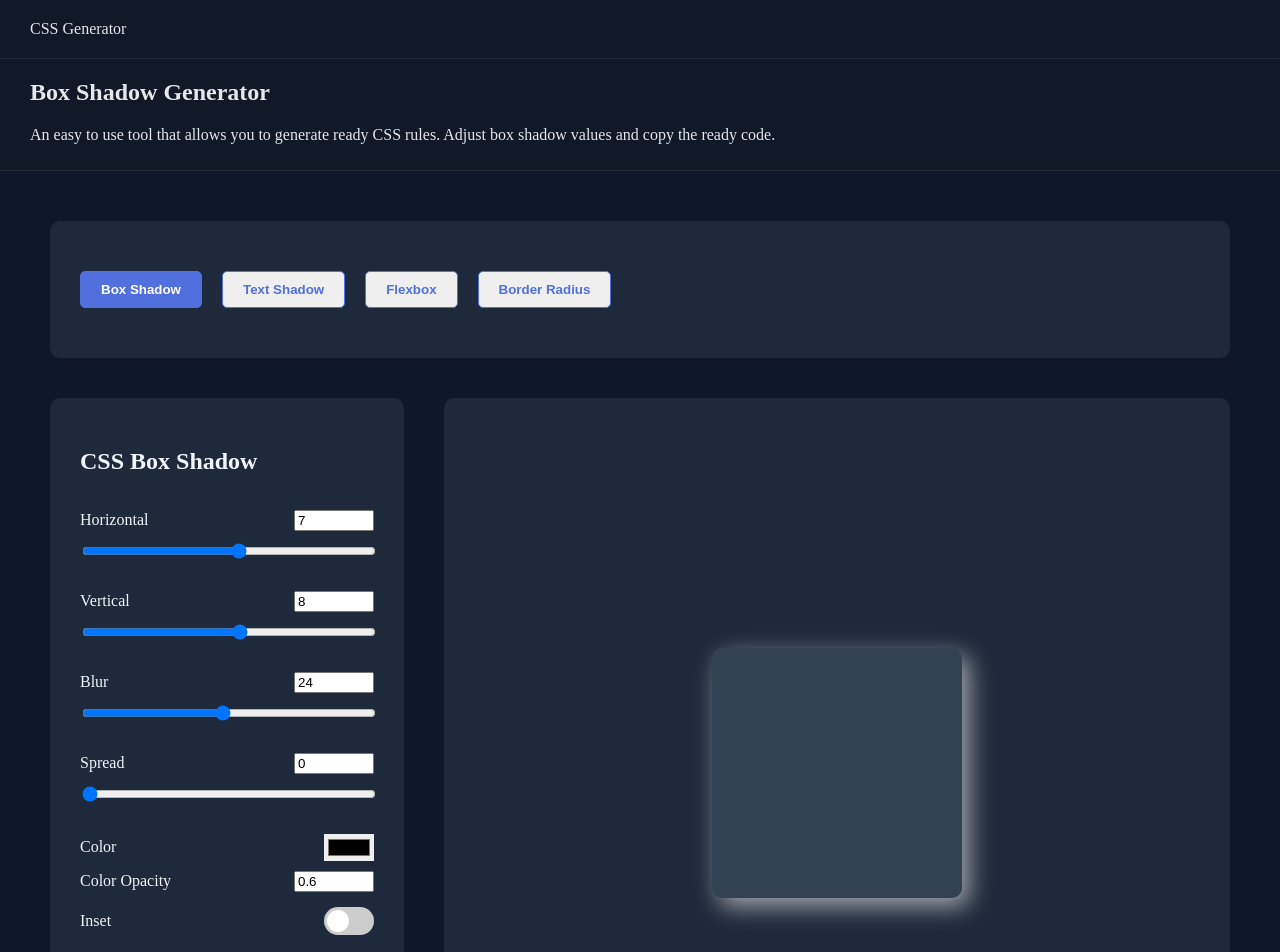
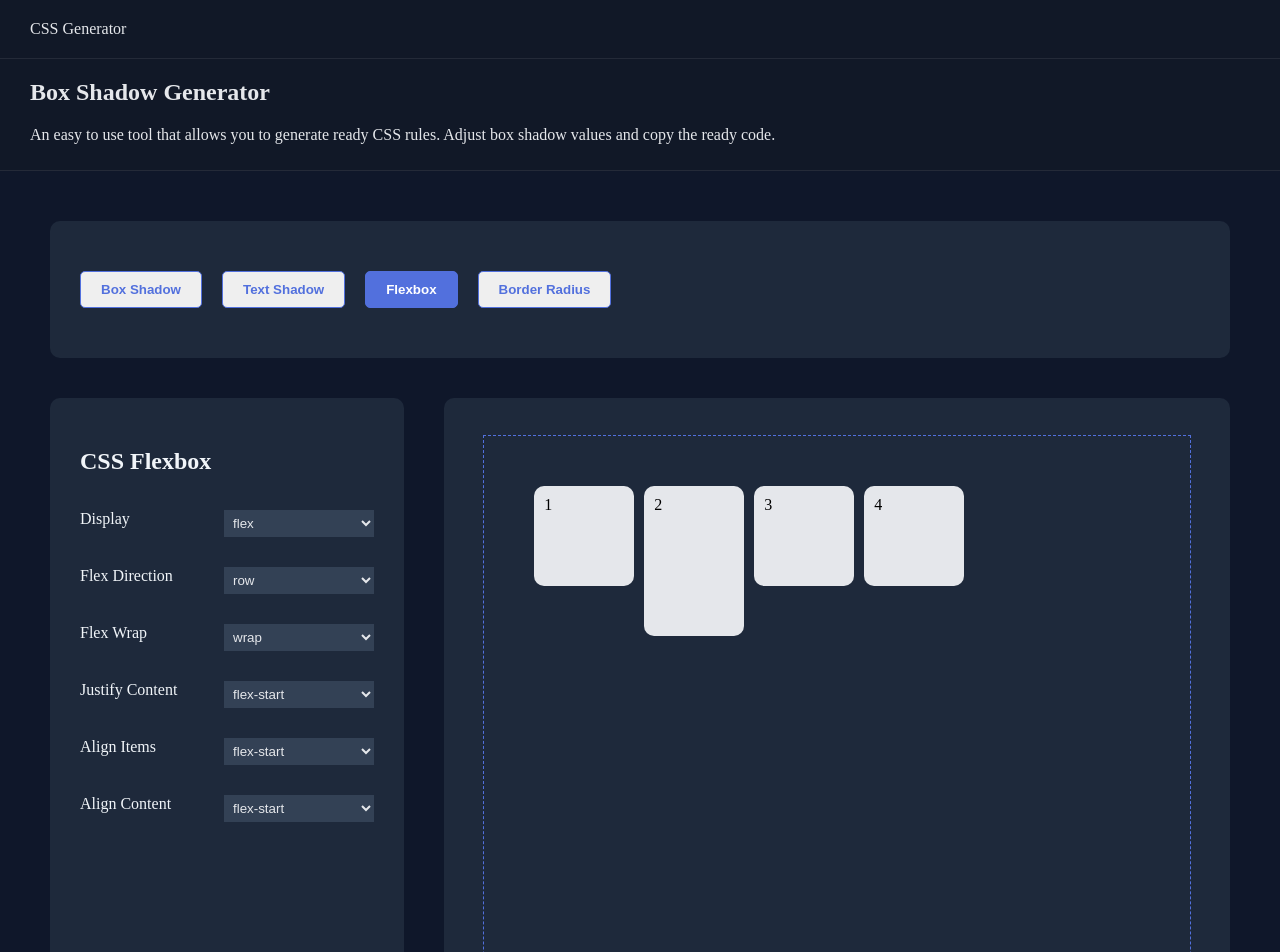
Before and after one commit to Shashwat64/CSS-Generator, a React (Vite) app: page / in a window 1280 px wide. Shown: the top 952 px of the page. Built offline with nearby package versions, Linux system fonts and the light colour scheme.

Commit message:
feat: to make flexbox component

```diff
--- a/src/Components/MainSection.jsx
+++ b/src/Components/MainSection.jsx
@@ -12,7 +12,7 @@ import data from '../data/data'
 export default function MainSection(){
 
    const [cssCode, setCssCode] = useState()
-   const [activeProp, setActiveProp] = useState('Box Shadow')
+   const [activeProp, setActiveProp] = useState('Flexbox')
    const [value, setValue] = useState(data.find((prop,i)=>activeProp===prop.name))
 
    console.log(activeProp)
--- a/src/Components/MainSection/MainUI.jsx
+++ b/src/Components/MainSection/MainUI.jsx
@@ -3,6 +3,7 @@ import data from "../../data/data"
 
 import BoxShadow from "../PropComponents/BoxShadow"
 import TextShadow from "../PropComponents/TextShadow"
+import Flexbox from "../PropComponents/Flexbox"
 
 export default function MainUI({value, setValue, activeProp, setCssCode}) {
   // const [value, setValue] = useState(data.find((prop,i)=>props.activeProp===prop.name))
@@ -47,6 +48,10 @@ export default function MainUI({value, setValue, activeProp, setCssCode}) {
     <section className="main-ui">
       {activeProp === "Box Shadow" && <BoxShadow value={value} setValue={setValue} setCssCode={setCssCode} />}
       {activeProp === "Text Shadow" && <TextShadow value={value} setValue={setValue} setCssCode={setCssCode} activeProp={activeProp}/>}
+
+      {activeProp === "Flexbox" && <Flexbox value={value} setValue={setValue} setCssCode={setCssCode} activeProp={activeProp}/>}
+
+
     </section>
   )
 }
--- /dev/null
+++ b/src/Components/PropComponents/Flexbox.jsx
@@ -0,0 +1,77 @@
+import { useState } from 'react'
+
+import { hexToRgba } from '../../data/helperFunctions'
+
+export default function Flexbox({value, setValue, setCssCode, activeProp}){
+
+  const [flexStyles, setFlexStyles] = useState({
+    display: "flex",
+    flexDirection: "row",
+    flexWrap: "wrap",
+    justifyContent: "flex-start",
+    alignItems: "flex-start",
+    alignContent: "flex-start"
+  })
+
+  function handleChange(property, value) {
+    setFlexStyles(prev => ({
+      ...prev,
+      [property]: value
+    }))
+  }
+
+  console.log(flexStyles)
+
+
+
+  const [extraElem, setExtraElem] = useState(value.element)
+
+  const inputHtml = Object.entries(value.properties).map(([key, val],i)=>{
+
+    return(
+      <div className="control" key={key}>
+      <label className="flexbox-containers">
+        {val[0]}
+        <select
+          defaultValue={val[1]}
+          onChange={(e) => handleChange(key, e.target.value)}
+        >
+          {val.slice(1).map((option) => (
+            <option key={option} value={option}>
+              {option}
+            </option>
+          ))}
+        </select>
+
+      </label>
+    </div>
+    )
+  })
+
+  console.log(value, activeProp, extraElem)
+
+  return(
+
+    <>
+      <div className="user-input-section">
+          <h2>CSS {value.name}</h2>
+          {inputHtml}
+        </div>
+
+        <div className="output-section">
+          <div
+            className='output-flexbox'
+            style={flexStyles}
+          >
+            <div className='short-flex-elem'>1</div>
+            <div className='long-flex-elem'>2</div>
+            {[...Array(value.element)].map((_, index) => (
+              <div className='short-flex-elem'>{index+3}</div>
+            ))}
+          </div>
+        </div>
+    </>
+
+  )
+
+}
--- a/src/data/data.js
+++ b/src/data/data.js
@@ -50,7 +50,16 @@ const data = [
       spread: 50,
     }
   },{
-    name: 'Flexbox'
+    name: 'Flexbox',
+    properties:{
+      Display:["Display","flex","inline-flex"],
+      flexDirection:["Flex Direction","row","column", "reverse-row","reverse-coloumn"],
+      flexWrap: ["Flex Wrap","wrap", "no-wrap", "wrap-reverse"],
+      justifyContent: ["Justify Content","flex-start", "flex-end", "center", "space-between", "space-around"],
+      alignItems: ["Align Items","flex-start", "flex-end", "center", "baseline", "stretch"],
+      alignContent:["Align Content","flex-start", "flex-end", "center", "space-between", "space-around", "stretch"]
+    },
+    element:2
   },{
     name: 'Border Radius'
   }
--- a/src/index.css
+++ b/src/index.css
@@ -281,6 +281,22 @@ input[type="color"]{
 }
 
 
+.flexbox-containers{
+  display: flex;
+  justify-content: space-between;
+}
+
+.flexbox-containers select{
+  width: 150px;
+  padding: 5px;
+  background-color: #334155;
+  border: none;
+  color: #e5e7eb;
+
+}
+
+
+
 
 
 .output-section{
@@ -307,6 +323,31 @@ input[type="color"]{
 .text-shadow-output{
   color: #e5e7eb;
   font-size: 3rem;
+}
+
+/* For Flex Component only */
+.output-flexbox{
+  border: 1px dashed #5270dd;
+  width: 90%;
+  height: 90%;
+  padding: 50px;
+  display: flex;
+  gap: 10px;
+}
+
+.short-flex-elem, .long-flex-elem{
+  background-color: #e5e7eb;
+  width: 100px;
+  border-radius: 10px;
+  padding: 10px;
+}
+
+.short-flex-elem{
+  height: 100px;
+}
+
+.long-flex-elem{
+    height: 150px;
 }
 
 
```
